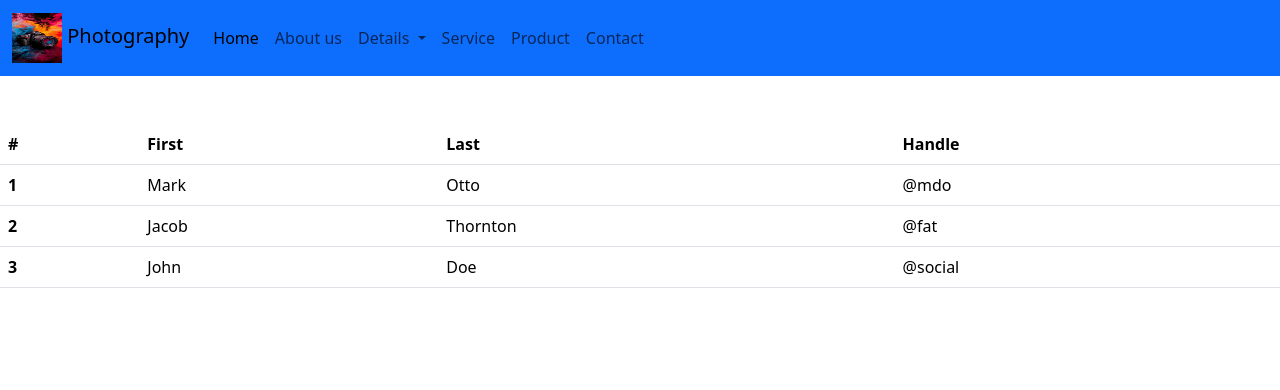
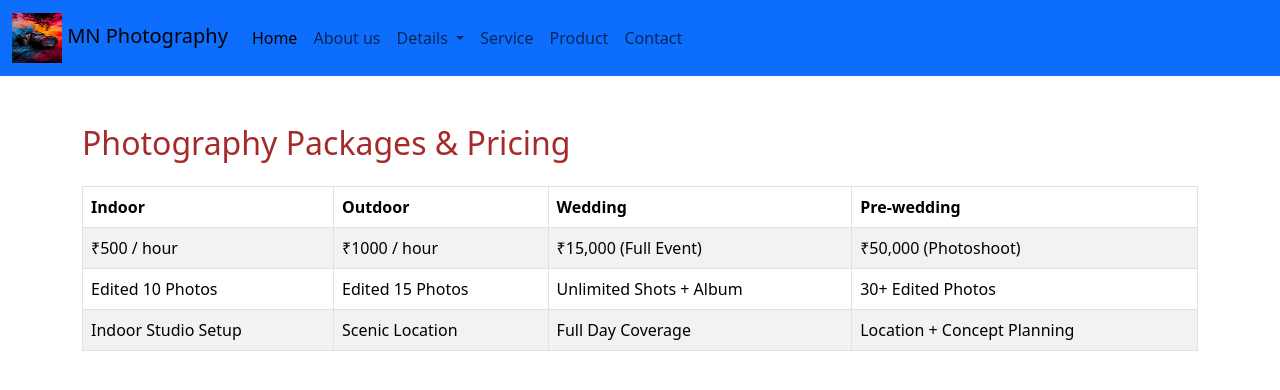
Before and after one commit to NawaleMahesh23/learning_bootstrap, a plain HTML site: page service.html in a window 1280 px wide. Drawn offline with nearby package versions, Linux system fonts and the light colour scheme.

```diff
--- a/service.html
+++ b/service.html
@@ -13,7 +13,7 @@
         <nav class="navbar navbar-expand-lg bg-primary">
             <div class="container-fluid">
                 <a class="navbar-brand" href="#"><img src="/images/slider/camera.jpeg" height="50px" width="50px">
-                    Photography </a>
+                  MN Photography </a>
                 <button class="navbar-toggler" type="button" data-bs-toggle="collapse" data-bs-target="#navbarScroll"
                     aria-controls="navbarScroll" aria-expanded="false" aria-label="Toggle navigation">
                     <span class="navbar-toggler-icon"></span>
@@ -56,39 +56,37 @@
 
     <section class="mt-5">
   <div class="container">
-
-        </div>
-        <table class="table">
-  <thead>
+    <h2 class="mb-4" style="color: brown;">Photography Packages & Pricing</h2>
+    <table class="table table-bordered table-striped">
+      <thead class="thead-dark">
         <tr>
-      <th scope="col">#</th>
-      <th scope="col">First</th>
-      <th scope="col">Last</th>
-      <th scope="col">Handle</th>
+          <th scope="col">Indoor</th>
+          <th scope="col">Outdoor</th>
+          <th scope="col">Wedding</th>
+          <th scope="col">Pre-wedding</th>
         </tr>
       </thead>
       <tbody>
         <tr>
-      <th scope="row">1</th>
-      <td>Mark</td>
-      <td>Otto</td>
-      <td>@mdo</td>
+          <td>₹500 / hour</td>
+          <td>₹1000 / hour</td>
+          <td>₹15,000 (Full Event)</td>
+          <td>₹50,000 (Photoshoot)</td>
         </tr>
         <tr>
-      <th scope="row">2</th>
-      <td>Jacob</td>
-      <td>Thornton</td>
-      <td>@fat</td>
+          <td>Edited 10 Photos</td>
+          <td>Edited 15 Photos</td>
+          <td>Unlimited Shots + Album</td>
+          <td>30+ Edited Photos</td>
         </tr>
         <tr>
-      <th scope="row">3</th>
-      <td>John</td>
-      <td>Doe</td>
-      <td>@social</td>
+          <td>Indoor Studio Setup</td>
+          <td>Scenic Location</td>
+          <td>Full Day Coverage</td>
+          <td>Location + Concept Planning</td>
         </tr>
-  </tbody>
-</table>
-    </section>
+      </tbody
+
     <script src="https://cdn.jsdelivr.net/npm/bootstrap@5.3.7/dist/js/bootstrap.bundle.min.js"></script>
 </body>
 </header>
```
Also changed, not shown: about.html (+2 -2 lines), contact.html (+1 -1 lines), index.html (+3 -3 lines), product.html (+18 -18 lines), images/slider/6.jpg (added), images/slider/couple-1.jpg (added), images/slider/couple-2.jpg (added), images/slider/indoor 1.jpg (added), images/slider/outdoor 1.jpg (added), images/slider/pre-wedding 1.jpg (added), images/slider/wedding 1.jpg (added). Lines whose indentation alone changed are shown as unchanged.
